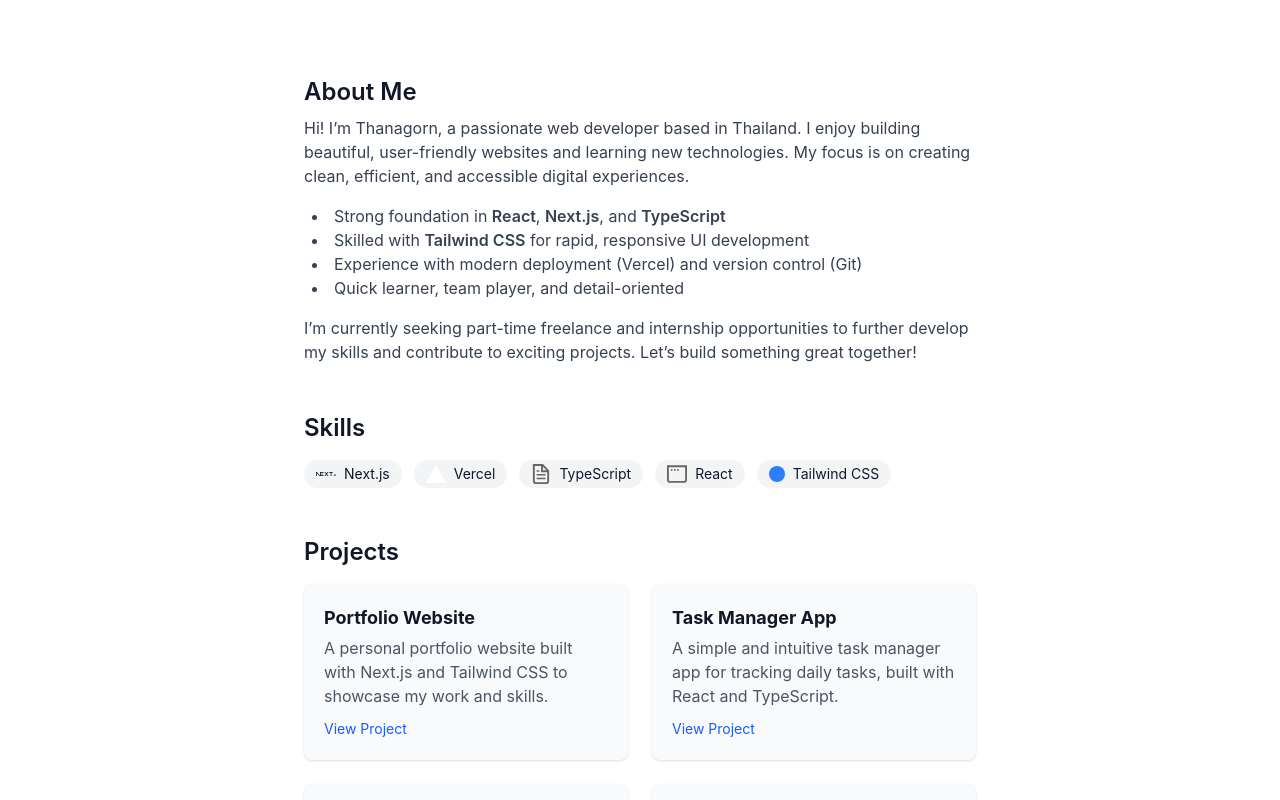
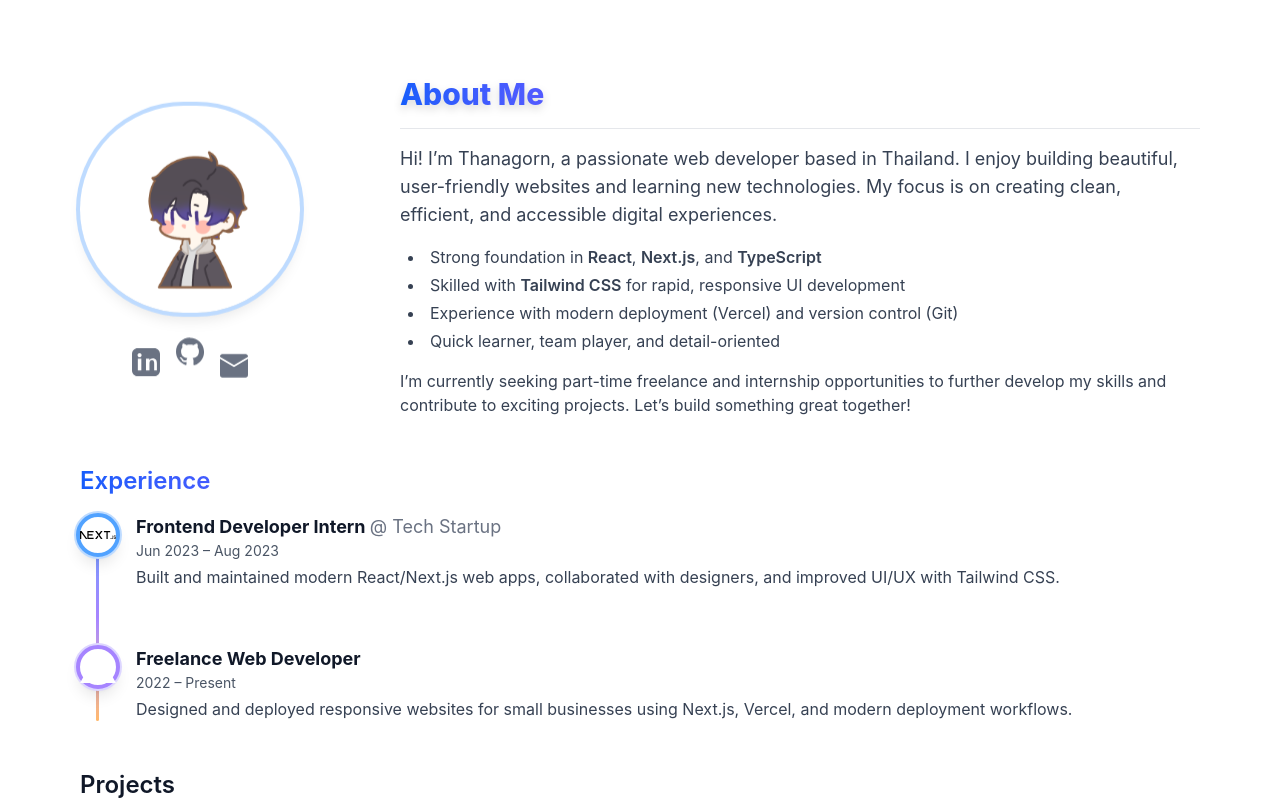
Before and after one commit to ArthurEZ/thanagorn-portfolio, a Next.js app: page / in a window 1280 px wide. Shown: the part 820-1620 px from the top of the page. Built offline with nearby package versions, Linux system fonts and the light colour scheme.

Commit message:
Add Tailwind CSS configuration and responsive breakpoints; update About, Contact, and Projects sections for improved layout and styling; replace Skills section with Experience section.

```diff
--- a/src/app/components/AboutSection.tsx
+++ b/src/app/components/AboutSection.tsx
@@ -1,19 +1,31 @@
+import ProfileImage from "./commons/profileimage";
+
 export default function AboutSection() {
   return (
-    <section id="about" className="w-full max-w-2xl mb-12 pt-16 md:pt-24">
-      <h2 className="text-2xl font-semibold mb-2">About Me</h2>
-      <p className="text-gray-700 dark:text-gray-300 mb-4">
+    <section id="about" className="w-full px-4 mobile:px-8 tablet:px-16 mb-12 pt-16 tablet:pt-24 flex justify-center">
+      <div className="flex flex-col tablet:flex-row items-center tablet:items-center gap-25 w-full">
+        <div className="flex flex-col items-center justify-center w-full tablet:w-auto h-full tablet:h-[220px] tablet:justify-center tablet:items-center">
+          <ProfileImage />
+        </div>
+        <article className="flex-1">
+          <h2 className="text-3xl font-extrabold mb-4 bg-gradient-to-r from-blue-600 via-violet-500 to-orange-500 bg-clip-text text-transparent drop-shadow-lg">
+            About Me
+          </h2>
+          <div className="border-b border-gray-200 dark:border-gray-700 mb-4" />
+          <p className="text-gray-700 dark:text-gray-300 mb-4 text-lg">
             Hi! I’m Thanagorn, a passionate web developer based in Thailand. I enjoy building beautiful, user-friendly websites and learning new technologies. My focus is on creating clean, efficient, and accessible digital experiences.
           </p>
-      <ul className="list-disc list-inside text-gray-700 dark:text-gray-300 mb-4 pl-2">
+          <ul className="list-disc list-inside text-gray-700 dark:text-gray-300 mb-4 pl-2 space-y-1">
             <li>Strong foundation in <span className="font-semibold">React</span>, <span className="font-semibold">Next.js</span>, and <span className="font-semibold">TypeScript</span></li>
             <li>Skilled with <span className="font-semibold">Tailwind CSS</span> for rapid, responsive UI development</li>
             <li>Experience with modern deployment (Vercel) and version control (Git)</li>
             <li>Quick learner, team player, and detail-oriented</li>
           </ul>
-      <p className="text-gray-700 dark:text-gray-300">
+          <p className="text-gray-700 dark:text-gray-300 text-base">
             I’m currently seeking part-time freelance and internship opportunities to further develop my skills and contribute to exciting projects. Let’s build something great together!
           </p>
+        </article>
+      </div>
     </section>
   );
 }
--- a/src/app/components/ContactSection.tsx
+++ b/src/app/components/ContactSection.tsx
@@ -1,6 +1,6 @@
 export default function ContactSection() {
   return (
-    <section className="w-full max-w-2xl mb-16">
+    <section className="w-full px-4 mobile:px-8 tablet:px-16 mb-16">
       <h2 className="text-2xl font-semibold mb-2">Contact</h2>
       <p className="mb-2">Interested in working together or have a question?</p>
       <a href="mailto:thanagorn@email.com" className="text-blue-600 dark:text-blue-400 hover:underline">thanagorn@email.com</a>
--- /dev/null
+++ b/src/app/components/ExperienceSection.tsx
@@ -0,0 +1,34 @@
+import Image from "next/image";
+
+export default function ExperienceSection() {
+  return (
+    <section className="w-full px-4 mobile:px-8 tablet:px-16 mb-12">
+      <h2 className="text-2xl font-semibold mb-4 bg-gradient-to-r from-blue-600 via-violet-500 to-orange-500 bg-clip-text text-transparent">Experience</h2>
+      <div className="relative pl-12">
+        <div className="absolute left-4 top-0 bottom-0 w-[3px] bg-gradient-to-b from-blue-400 via-violet-400 to-orange-300 rounded-full" style={{ minHeight: '100%' }} />
+        <ul className="flex flex-col gap-14">
+          <li className="relative flex items-start gap-6 group">
+            <div className="absolute left-[-52px] top-0 w-11 h-11 rounded-full bg-white border-4 border-blue-400 shadow-lg ring-2 ring-blue-200 dark:ring-violet-700 z-10 flex items-center justify-center transition-transform group-hover:scale-110 group-hover:ring-4">
+              <Image src="/next.svg" alt="Next.js" width={36} height={36} />
+            </div>
+            <div className="ml-2">
+              <h3 className="font-bold text-lg">Frontend Developer Intern <span className="text-gray-500 dark:text-gray-400 font-normal">@ Tech Startup</span></h3>
+              <p className="text-gray-600 dark:text-gray-300 text-sm">Jun 2023 – Aug 2023</p>
+              <p className="text-gray-700 dark:text-gray-300 mt-1">Built and maintained modern React/Next.js web apps, collaborated with designers, and improved UI/UX with Tailwind CSS.</p>
+            </div>
+          </li>
+          <li className="relative flex items-start gap-6 group">
+            <div className="absolute left-[-52px] top-0 w-11 h-11 rounded-full bg-white border-4 border-violet-400 shadow-lg ring-2 ring-violet-200 dark:ring-violet-600 z-10 flex items-center justify-center transition-transform group-hover:scale-110 group-hover:ring-4">
+              <Image src="/vercel.svg" alt="Vercel" width={36} height={36} />
+            </div>
+            <div className="ml-2">
+              <h3 className="font-bold text-lg">Freelance Web Developer</h3>
+              <p className="text-gray-600 dark:text-gray-300 text-sm">2022 – Present</p>
+              <p className="text-gray-700 dark:text-gray-300 mt-1">Designed and deployed responsive websites for small businesses using Next.js, Vercel, and modern deployment workflows.</p>
+            </div>
+          </li>
+        </ul>
+      </div>
+    </section>
+  );
+}
--- a/src/app/components/FooterSection.tsx
+++ b/src/app/components/FooterSection.tsx
@@ -1,6 +1,6 @@
 export default function FooterSection() {
   return (
-    <footer className="w-full max-w-2xl text-center text-xs text-gray-400 pb-6">
+    <footer className="w-full px-4 mobile:px-8 tablet:px-16 text-center text-xs text-gray-400 pb-6">
       &copy; {new Date().getFullYear()} Thanagorn Portfolio. All rights reserved.
     </footer>
   );
--- a/src/app/components/ProjectsSection.tsx
+++ b/src/app/components/ProjectsSection.tsx
@@ -1,8 +1,8 @@
 export default function ProjectsSection() {
   return (
-    <section className="w-full max-w-2xl mb-12">
+    <section className="w-full px-4 mobile:px-8 tablet:px-16 mb-12">
       <h2 className="text-2xl font-semibold mb-4">Projects</h2>
-      <div className="grid gap-6 md:grid-cols-2">
+      <div className="grid gap-6 tablet:grid-cols-2">
         <div className="bg-gray-50 dark:bg-gray-900 rounded-lg p-5 shadow hover:shadow-lg transition">
           <h3 className="font-bold text-lg mb-1">Portfolio Website</h3>
           <p className="text-gray-600 dark:text-gray-400 mb-2">A personal portfolio website built with Next.js and Tailwind CSS to showcase my work and skills.</p>
--- a/src/app/components/SkillsSection.tsx
+++ /dev/null
@@ -1,26 +0,0 @@
-import Image from "next/image";
-
-export default function SkillsSection() {
-  return (
-    <section className="w-full max-w-2xl mb-12">
-      <h2 className="text-2xl font-semibold mb-4">Skills</h2>
-      <ul className="flex flex-wrap gap-3">
-        <li className="flex items-center gap-2 bg-gray-100 dark:bg-gray-800 px-3 py-1 rounded-full text-sm">
-          <Image src="/next.svg" alt="Next.js" width={20} height={20} /> Next.js
-        </li>
-        <li className="flex items-center gap-2 bg-gray-100 dark:bg-gray-800 px-3 py-1 rounded-full text-sm">
-          <Image src="/vercel.svg" alt="Vercel" width={20} height={20} /> Vercel
-        </li>
-        <li className="flex items-center gap-2 bg-gray-100 dark:bg-gray-800 px-3 py-1 rounded-full text-sm">
-          <Image src="/file.svg" alt="TypeScript" width={20} height={20} /> TypeScript
-        </li>
-        <li className="flex items-center gap-2 bg-gray-100 dark:bg-gray-800 px-3 py-1 rounded-full text-sm">
-          <Image src="/window.svg" alt="React" width={20} height={20} /> React
-        </li>
-        <li className="flex items-center gap-2 bg-gray-100 dark:bg-gray-800 px-3 py-1 rounded-full text-sm">
-          <span className="inline-block w-4 h-4 bg-blue-500 rounded-full" /> Tailwind CSS
-        </li>
-      </ul>
-    </section>
-  );
-}
--- /dev/null
+++ b/src/app/components/commons/profileimage.tsx
@@ -0,0 +1,51 @@
+import Image from "next/image";
+
+export default function ProfileImage() {
+  return (
+    <div className="animate-fly flex flex-col items-center">
+      <style>{`
+        @keyframes fly {
+          0%, 100% { transform: translateY(0); }
+          50% { transform: translateY(-24px); }
+        }
+        .animate-fly {
+          animation: fly 5s ease-in-out infinite;
+        }
+        @keyframes icon-fly-1 {
+          0%, 100% { transform: translateY(0); }
+          50% { transform: translateY(-10px); }
+        }
+        @keyframes icon-fly-2 {
+          0%, 100% { transform: translateY(0); }
+          50% { transform: translateY(-16px); }
+        }
+        @keyframes icon-fly-3 {
+          0%, 100% { transform: translateY(0); }
+          50% { transform: translateY(-8px); }
+        }
+        .icon-fly-1 { animation: icon-fly-1 3.2s ease-in-out infinite; }
+        .icon-fly-2 { animation: icon-fly-2 3.6s ease-in-out infinite; }
+        .icon-fly-3 { animation: icon-fly-3 3.0s ease-in-out infinite; }
+      `}</style>
+      <Image
+        src="/Profile.png"
+        alt="Profile picture"
+        width={220}
+        height={220}
+        className="rounded-full shadow-lg object-cover flex-shrink-0 ring-4 ring-blue-200 dark:ring-violet-700 mb-4 tablet:mb-0"
+        priority
+      />
+      <div className="flex flex-row gap-4 mt-10">
+        <a href="https://www.linkedin.com/in/your-linkedin" target="_blank" rel="noopener noreferrer" aria-label="LinkedIn" className="text-gray-500 hover:text-blue-600 transition-colors icon-fly-1">
+          <svg width="28" height="28" fill="currentColor" viewBox="0 0 24 24"><path d="M19 0h-14c-2.761 0-5 2.239-5 5v14c0 2.761 2.239 5 5 5h14c2.762 0 5-2.239 5-5v-14c0-2.761-2.238-5-5-5zm-11 19h-3v-10h3v10zm-1.5-11.268c-.966 0-1.75-.784-1.75-1.75s.784-1.75 1.75-1.75 1.75.784 1.75 1.75-.784 1.75-1.75 1.75zm15.5 11.268h-3v-5.604c0-1.337-.025-3.063-1.868-3.063-1.868 0-2.154 1.459-2.154 2.967v5.7h-3v-10h2.881v1.367h.041c.401-.761 1.379-1.563 2.841-1.563 3.039 0 3.6 2.001 3.6 4.601v5.595z"/></svg>
+        </a>
+        <a href="https://github.com/your-github" target="_blank" rel="noopener noreferrer" aria-label="GitHub" className="text-gray-500 hover:text-black dark:hover:text-white transition-colors icon-fly-2">
+          <svg width="28" height="28" fill="currentColor" viewBox="0 0 24 24"><path d="M12 .297c-6.63 0-12 5.373-12 12 0 5.303 3.438 9.8 8.205 11.387.6.113.82-.258.82-.577 0-.285-.01-1.04-.015-2.04-3.338.724-4.042-1.416-4.042-1.416-.546-1.387-1.333-1.756-1.333-1.756-1.089-.745.084-.729.084-.729 1.205.084 1.84 1.236 1.84 1.236 1.07 1.834 2.809 1.304 3.495.997.108-.775.418-1.305.762-1.605-2.665-.305-5.466-1.334-5.466-5.931 0-1.311.469-2.381 1.236-3.221-.124-.303-.535-1.523.117-3.176 0 0 1.008-.322 3.301 1.23.957-.266 1.983-.399 3.003-.404 1.02.005 2.047.138 3.006.404 2.291-1.553 3.297-1.23 3.297-1.23.653 1.653.242 2.873.118 3.176.77.84 1.235 1.91 1.235 3.221 0 4.609-2.803 5.624-5.475 5.921.43.371.823 1.102.823 2.222 0 1.606-.014 2.898-.014 3.293 0 .322.218.694.825.576 4.765-1.588 8.199-6.084 8.199-11.386 0-6.627-5.373-12-12-12z"/></svg>
+        </a>
+        <a href="mailto:thanagorn@email.com" aria-label="Email" className="text-gray-500 hover:text-red-500 transition-colors icon-fly-3">
+          <svg width="28" height="28" fill="currentColor" viewBox="0 0 24 24"><path d="M12 13.065l-11.99-7.065v14c0 1.104.896 2 2 2h19.98c1.104 0 2-.896 2-2v-14l-11.99 7.065zm11.99-9.065c0-1.104-.896-2-2-2h-19.98c-1.104 0-2 .896-2 2v.217l12 7.083 11.98-7.083v-.217z"/></svg>
+        </a>
+      </div>
+    </div>
+  );
+}
--- a/src/app/globals.css
+++ b/src/app/globals.css
@@ -9,6 +9,7 @@
 @theme inline {
   --color-background: var(--background);
   --color-foreground: var(--foreground);
+
   --breakpoint-mobile: 450px;
   --breakpoint-tablet-md: 620px;
   --breakpoint-tablet: 900px;
@@ -16,6 +17,7 @@
   --breakpoint-desktop-md: 1145px;
   --breakpoint-desktop-lg: 1250px;
   --breakpoint-tripadvisor: 1340px;
+
   --font-sans: var(--font-geist-sans);
   --font-mono: var(--font-geist-mono);
 }
--- a/src/app/page.tsx
+++ b/src/app/page.tsx
@@ -4,7 +4,7 @@
 
 const HeroSection = dynamic(() => import("./components/HeroSection"));
 const AboutSection = dynamic(() => import("./components/AboutSection"));
-const SkillsSection = dynamic(() => import("./components/SkillsSection"));
+const SkillsSection = dynamic(() => import("./components/ExperienceSection"));
 const ProjectsSection = dynamic(() => import("./components/ProjectsSection"));
 const ContactSection = dynamic(() => import("./components/ContactSection"));
 const FooterSection = dynamic(() => import("./components/FooterSection"));
--- /dev/null
+++ b/tailwind.config.ts
@@ -0,0 +1,20 @@
+import type { Config } from 'tailwindcss'
+
+export default {
+  theme: {
+    extend: {
+      backgroundImage: {
+        'primary': 'linear-gradient(to right, #2563eb, #8b5cf6, #f59e42)',
+      },
+    },
+    screens: {
+      mobile: '450px',
+      'tablet-md': '620px',
+      tablet: '900px',
+      'desktop-md': '1145px',
+      'desktop-lg': '1250px',
+      tripadvisor: '1340px',
+    },
+  },
+  // ...other config
+} satisfies Config
```
Also changed, not shown: src/app/components/HeroSection.tsx (+5 -5 lines). Lines whose indentation alone changed are shown as unchanged.
